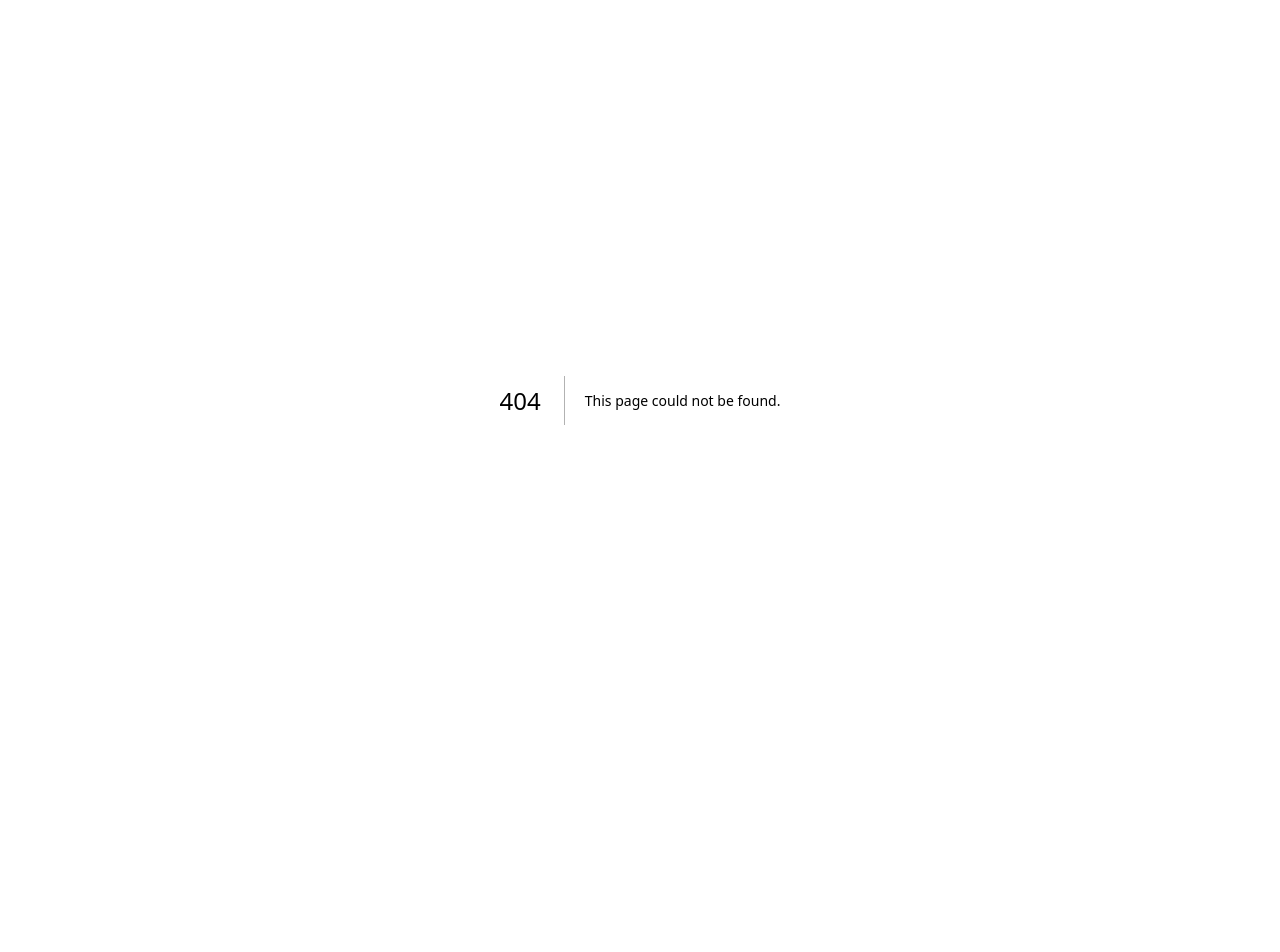
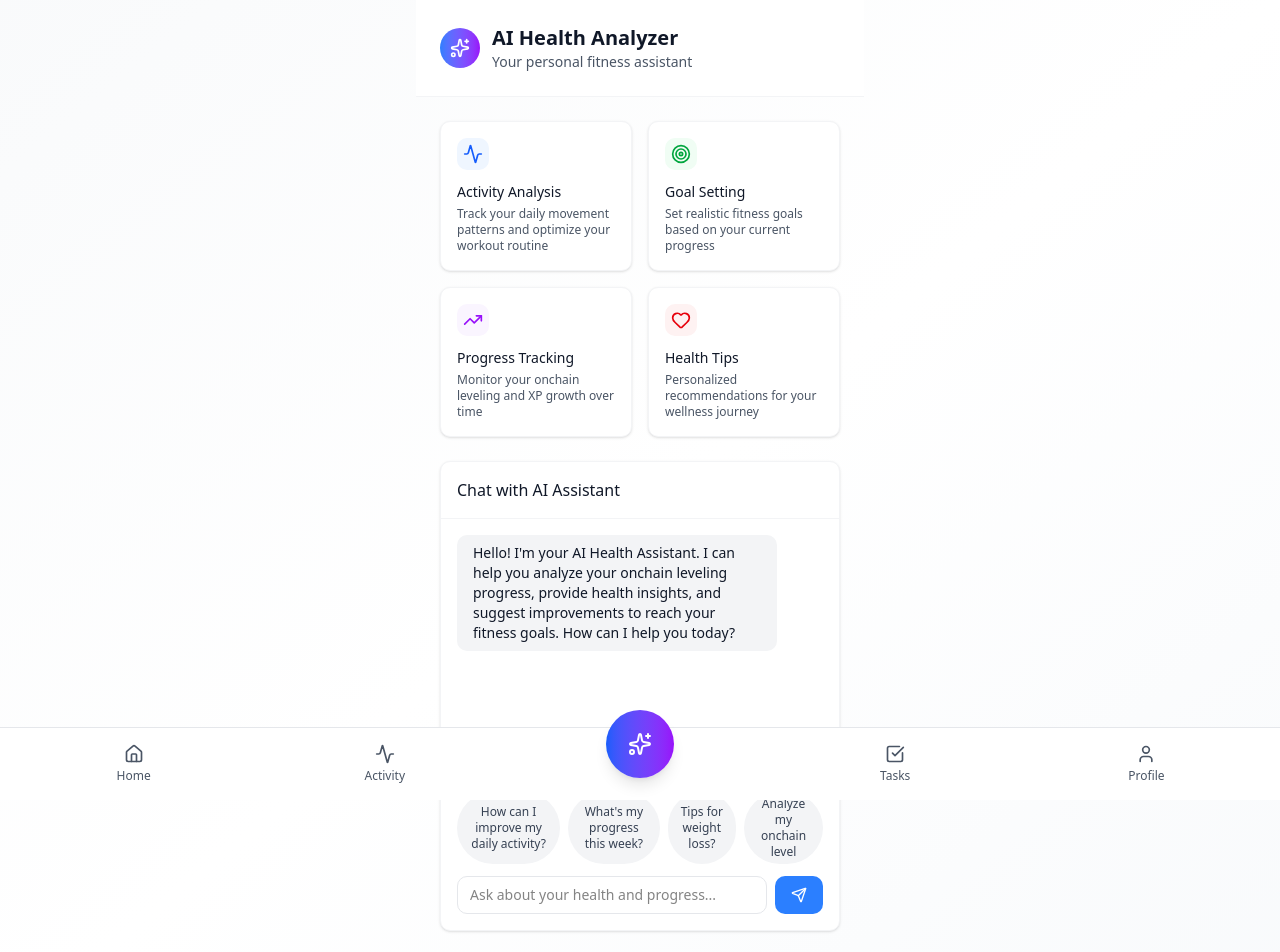
Before and after one commit to Onchain-Leveling/onchain-lvl-frontend, a Next.js app: page /ai-analyzer in a window 1280 px wide. Before the commit this address had no page. Shown: the top 952 px of the page. Before the commit the page ends 800 px from the top, so only its background shows below. Built offline with nearby package versions, Linux system fonts and the light colour scheme.

Commit message:
feat: Add AI Health Analyzer page and update navbar
Introduces the AI Health Analyzer page with chat and health insights. Updates BottomNavbar to include a center AI navigation item for improved accessibility.

```diff
--- /dev/null
+++ b/src/app/ai-analyzer/page.tsx
@@ -0,0 +1,191 @@
+"use client";
+
+import { useState } from "react";
+import { Sparkles, Send, Activity, Target, TrendingUp, Heart } from "lucide-react";
+import BottomNavbar from "../../components/BottomNavbar";
+
+interface Message {
+  id: string;
+  text: string;
+  isUser: boolean;
+  timestamp: Date;
+}
+
+interface HealthInsight {
+  icon: React.ReactNode;
+  title: string;
+  description: string;
+  color: string;
+}
+
+export default function AIAnalyzer() {
+  const [messages, setMessages] = useState<Message[]>([
+    {
+      id: "1",
+      text: "Hello! I'm your AI Health Assistant. I can help you analyze your onchain leveling progress, provide health insights, and suggest improvements to reach your fitness goals. How can I help you today?",
+      isUser: false,
+      timestamp: new Date()
+    }
+  ]);
+  const [inputText, setInputText] = useState("");
+
+  const healthInsights: HealthInsight[] = [
+    {
+      icon: <Activity className="w-5 h-5" />,
+      title: "Activity Analysis",
+      description: "Track your daily movement patterns and optimize your workout routine",
+      color: "bg-blue-50 text-blue-600"
+    },
+    {
+      icon: <Target className="w-5 h-5" />,
+      title: "Goal Setting",
+      description: "Set realistic fitness goals based on your current progress",
+      color: "bg-green-50 text-green-600"
+    },
+    {
+      icon: <TrendingUp className="w-5 h-5" />,
+      title: "Progress Tracking",
+      description: "Monitor your onchain leveling and XP growth over time",
+      color: "bg-purple-50 text-purple-600"
+    },
+    {
+      icon: <Heart className="w-5 h-5" />,
+      title: "Health Tips",
+      description: "Personalized recommendations for your wellness journey",
+      color: "bg-red-50 text-red-600"
+    }
+  ];
+
+  const suggestedQuestions = [
+    "How can I improve my daily activity?",
+    "What's my progress this week?",
+    "Tips for weight loss?",
+    "Analyze my onchain level"
+  ];
+
+  const handleSendMessage = () => {
+    if (!inputText.trim()) return;
+
+    const userMessage: Message = {
+      id: Date.now().toString(),
+      text: inputText,
+      isUser: true,
+      timestamp: new Date()
+    };
+
+    setMessages(prev => [...prev, userMessage]);
+
+    setTimeout(() => {
+      const aiResponse: Message = {
+        id: (Date.now() + 1).toString(),
+        text: getAIResponse(inputText),
+        isUser: false,
+        timestamp: new Date()
+      };
+      setMessages(prev => [...prev, aiResponse]);
+    }, 1000);
+
+    setInputText("");
+  };
+
+  const getAIResponse = (question: string): string => {
+    const responses = {
+      "activity": "Based on your current progress, I recommend increasing your daily walking target by 0.5km and adding 2 more sit-ups to your routine. This will help you earn more XP while building sustainable habits.",
+      "progress": "Great progress this week! You've completed 4/7 daily tasks and earned 280 XP. You're 220 XP away from Level 6. Keep up the consistency!",
+      "weight": "For healthy weight loss, focus on consistent daily activities. Your current walking routine is excellent - try to maintain it and gradually increase intensity. Remember, sustainable progress is key!",
+      "level": "Your onchain level reflects consistent engagement! At Level 5 with 1250 XP, you're showing great dedication. Focus on completing daily tasks to reach Level 6 faster."
+    };
+
+    const lowerQuestion = question.toLowerCase();
+    if (lowerQuestion.includes("activity") || lowerQuestion.includes("improve")) return responses.activity;
+    if (lowerQuestion.includes("progress") || lowerQuestion.includes("week")) return responses.progress;
+    if (lowerQuestion.includes("weight") || lowerQuestion.includes("loss") || lowerQuestion.includes("tips")) return responses.weight;
+    if (lowerQuestion.includes("level") || lowerQuestion.includes("analyze") || lowerQuestion.includes("onchain")) return responses.level;
+
+    return "I'm here to help with your health and fitness journey! Ask me about your activity progress, goal setting, or health tips.";
+  };
+
+  return (
+    <div className="min-h-screen bg-gradient-to-br from-gray-50 via-white to-slate-50 pb-20">
+      <div className="max-w-md mx-auto">
+        <div className="bg-white border-b border-gray-100 p-6">
+          <div className="flex items-center space-x-3">
+            <div className="w-10 h-10 bg-gradient-to-r from-blue-500 to-purple-600 rounded-full flex items-center justify-center">
+              <Sparkles className="w-5 h-5 text-white" />
+            </div>
+            <div>
+              <h1 className="text-xl font-semibold text-gray-900">AI Health Analyzer</h1>
+              <p className="text-sm text-gray-600">Your personal fitness assistant</p>
+            </div>
+          </div>
+        </div>
+
+        <div className="p-6 space-y-6">
+          <div className="grid grid-cols-2 gap-4">
+            {healthInsights.map((insight, index) => (
+              <div key={index} className="bg-white rounded-lg p-4 border border-gray-100 shadow-sm">
+                <div className={`inline-flex items-center justify-center w-8 h-8 rounded-lg ${insight.color} mb-3`}>
+                  {insight.icon}
+                </div>
+                <h3 className="font-medium text-gray-900 text-sm mb-1">{insight.title}</h3>
+                <p className="text-xs text-gray-600">{insight.description}</p>
+              </div>
+            ))}
+          </div>
+
+          <div className="bg-white rounded-lg border border-gray-100 shadow-sm">
+            <div className="p-4 border-b border-gray-100">
+              <h2 className="font-medium text-gray-900">Chat with AI Assistant</h2>
+            </div>
+
+            <div className="h-64 overflow-y-auto p-4 space-y-4">
+              {messages.map((message) => (
+                <div key={message.id} className={`flex ${message.isUser ? 'justify-end' : 'justify-start'}`}>
+                  <div className={`max-w-xs px-4 py-2 rounded-lg ${
+                    message.isUser
+                      ? 'bg-blue-500 text-white'
+                      : 'bg-gray-100 text-gray-900'
+                  }`}>
+                    <p className="text-sm">{message.text}</p>
+                  </div>
+                </div>
+              ))}
+            </div>
+
+            <div className="p-4 border-t border-gray-100">
+              <div className="flex space-x-2 mb-3">
+                {suggestedQuestions.map((question, index) => (
+                  <button
+                    key={index}
+                    onClick={() => setInputText(question)}
+                    className="text-xs px-3 py-1 bg-gray-100 text-gray-700 rounded-full hover:bg-gray-200 transition-colors"
+                  >
+                    {question}
+                  </button>
+                ))}
+              </div>
+
+              <div className="flex space-x-2">
+                <input
+                  type="text"
+                  value={inputText}
+                  onChange={(e) => setInputText(e.target.value)}
+                  onKeyDown={(e) => e.key === 'Enter' && handleSendMessage()}
+                  placeholder="Ask about your health and progress..."
+                  className="flex-1 px-3 py-2 border border-gray-200 rounded-lg focus:outline-none focus:ring-2 focus:ring-blue-500 text-sm"
+                />
+                <button
+                  onClick={handleSendMessage}
+                  className="px-4 py-2 bg-blue-500 text-white rounded-lg hover:bg-blue-600 transition-colors"
+                >
+                  <Send className="w-4 h-4" />
+                </button>
+              </div>
+            </div>
+          </div>
+        </div>
+      </div>
+      <BottomNavbar />
+    </div>
+  );
+}
--- a/src/components/BottomNavbar.tsx
+++ b/src/components/BottomNavbar.tsx
@@ -3,7 +3,7 @@
 import { Suspense } from "react";
 import { usePathname, useSearchParams } from "next/navigation";
 import Link from "next/link";
-import { Home, Activity, CheckSquare, User } from "lucide-react";
+import { Home, Activity, CheckSquare, User, Sparkles } from "lucide-react";
 
 function BottomNavbarContent() {
   const pathname = usePathname();
@@ -15,25 +15,36 @@ function BottomNavbarContent() {
       name: "Home",
       href: "/",
       icon: Home,
-      active: pathname === "/"
+      active: pathname === "/",
+      isCenter: false
     },
     {
       name: "Activity",
       href: `/activity?character=${character}`,
       icon: Activity,
-      active: pathname === "/activity"
+      active: pathname === "/activity",
+      isCenter: false
+    },
+    {
+      name: "AI",
+      href: "/ai-analyzer",
+      icon: Sparkles,
+      active: pathname === "/ai-analyzer",
+      isCenter: true
     },
     {
       name: "Tasks",
       href: `/tasks?character=${character}`,
       icon: CheckSquare,
-      active: pathname === "/tasks"
+      active: pathname === "/tasks",
+      isCenter: false
     },
     {
       name: "Profile",
       href: `/profile?character=${character}`,
       icon: User,
-      active: pathname === "/profile"
+      active: pathname === "/profile",
+      isCenter: false
     }
   ];
 
@@ -42,6 +53,29 @@ function BottomNavbarContent() {
       <div className="flex items-center justify-around px-2 py-2">
         {navItems.map((item) => {
           const Icon = item.icon;
+
+          if (item.isCenter) {
+            return (
+              <Link
+                key={item.name}
+                href={item.href}
+                className={`flex flex-col items-center justify-center transition-all -mt-10 ${
+                  item.active
+                    ? "text-white"
+                    : "text-white hover:scale-105"
+                }`}
+              >
+                <div className={`w-17 h-17 rounded-full flex items-center justify-center ${
+                  item.active
+                    ? "bg-gradient-to-r from-blue-600 to-purple-600 shadow-lg"
+                    : "bg-gradient-to-r from-blue-500 to-purple-500 shadow-md"
+                }`}>
+                  <Icon className="w-6 h-6" />
+                </div>
+              </Link>
+            );
+          }
+
           return (
             <Link
               key={item.name}
```
